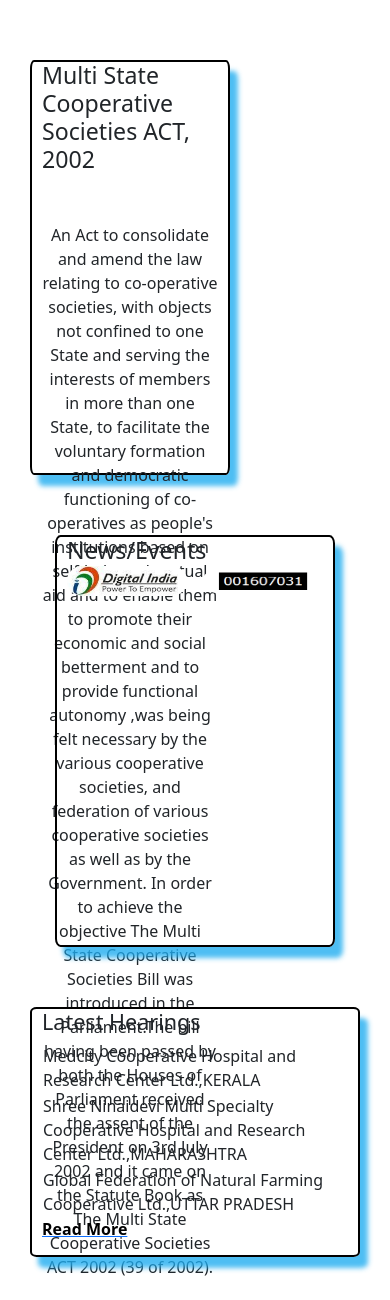
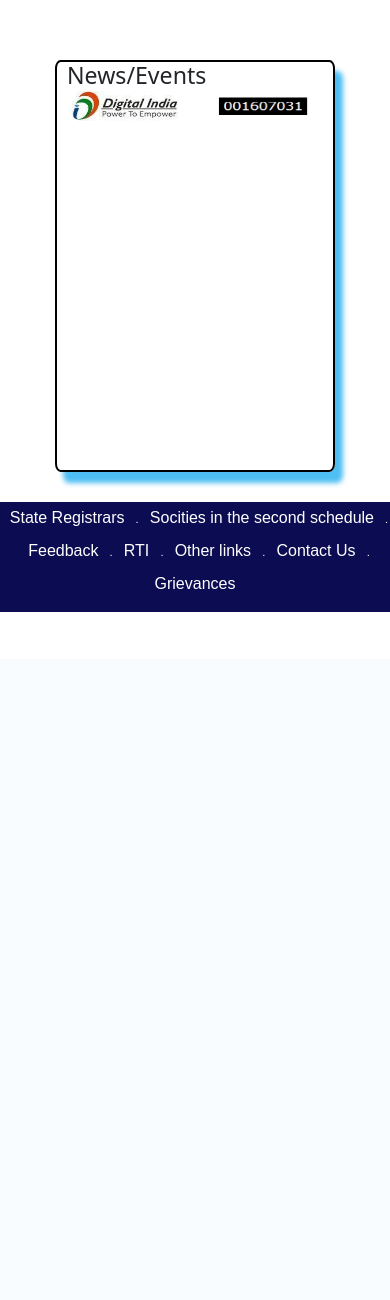
Before and after one commit to varsha2802/MSCS-MULTI-STATE-CO-OPERATIVE-SOCIETIES, a Django app: page / in a window 390 px wide; the page is wider, and only the part inside the window is pictured. Shown: the part 190-1490 px from the top of that part. After the commit the page ends 802 px from the top of that part, so only its background shows below. Run offline with Django 4.2, Linux system fonts and the light colour scheme.

Commit message:
Update index.html

```diff
--- a/templates/index.html
+++ b/templates/index.html
@@ -12,7 +12,7 @@
   }
 
   .firstsection {
-    height: 415px;
+    height: fit-content;
   }
 
   .sidecontainer {
@@ -32,6 +32,17 @@
     border-radius: 2%;
     width: 350px;
     height: 250px;
+  }
+  @media screen and (max-width: 600px) {
+    .sidecontainer {
+      display: none;
+
+
+    }
+
+    .firstsection {
+      display: none;
+    }
   }
 </style>
 {% endblock style %}
```
